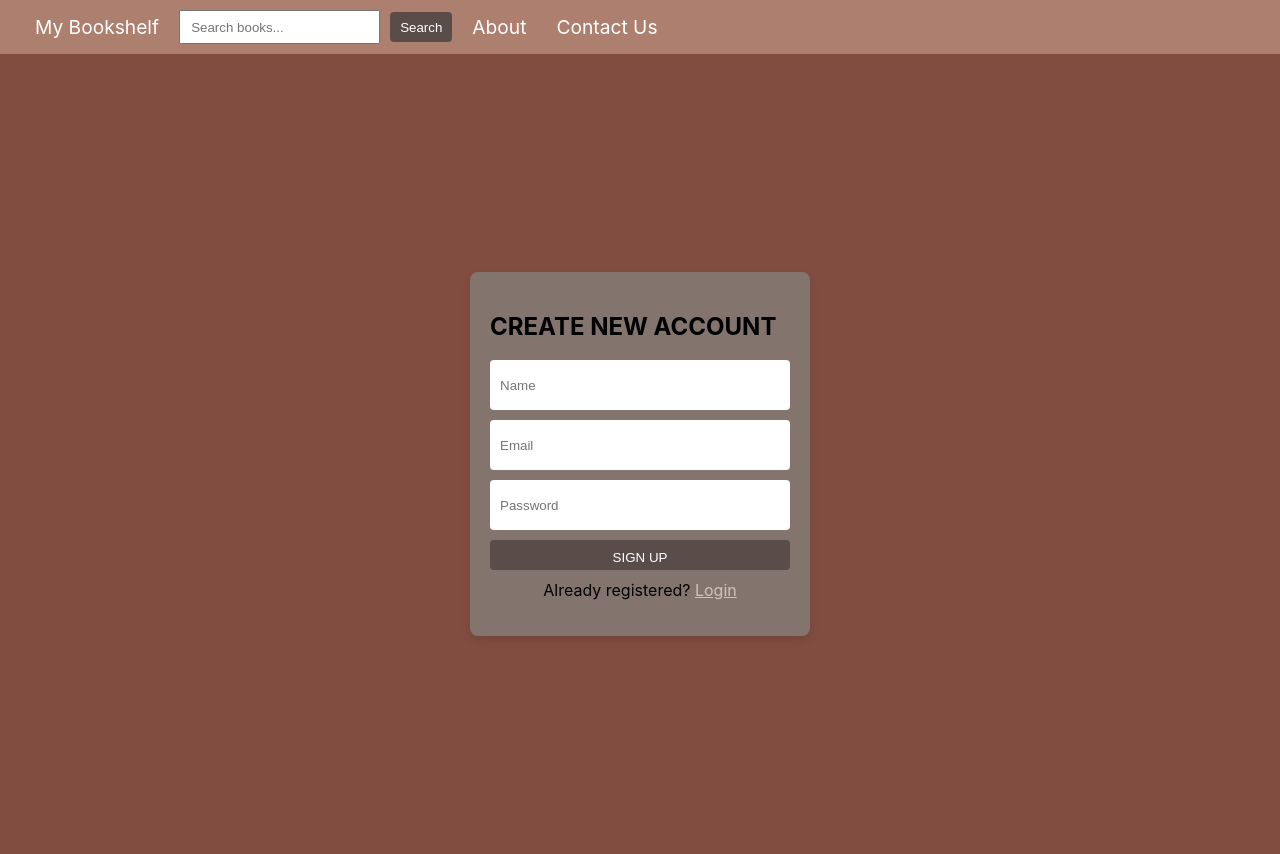
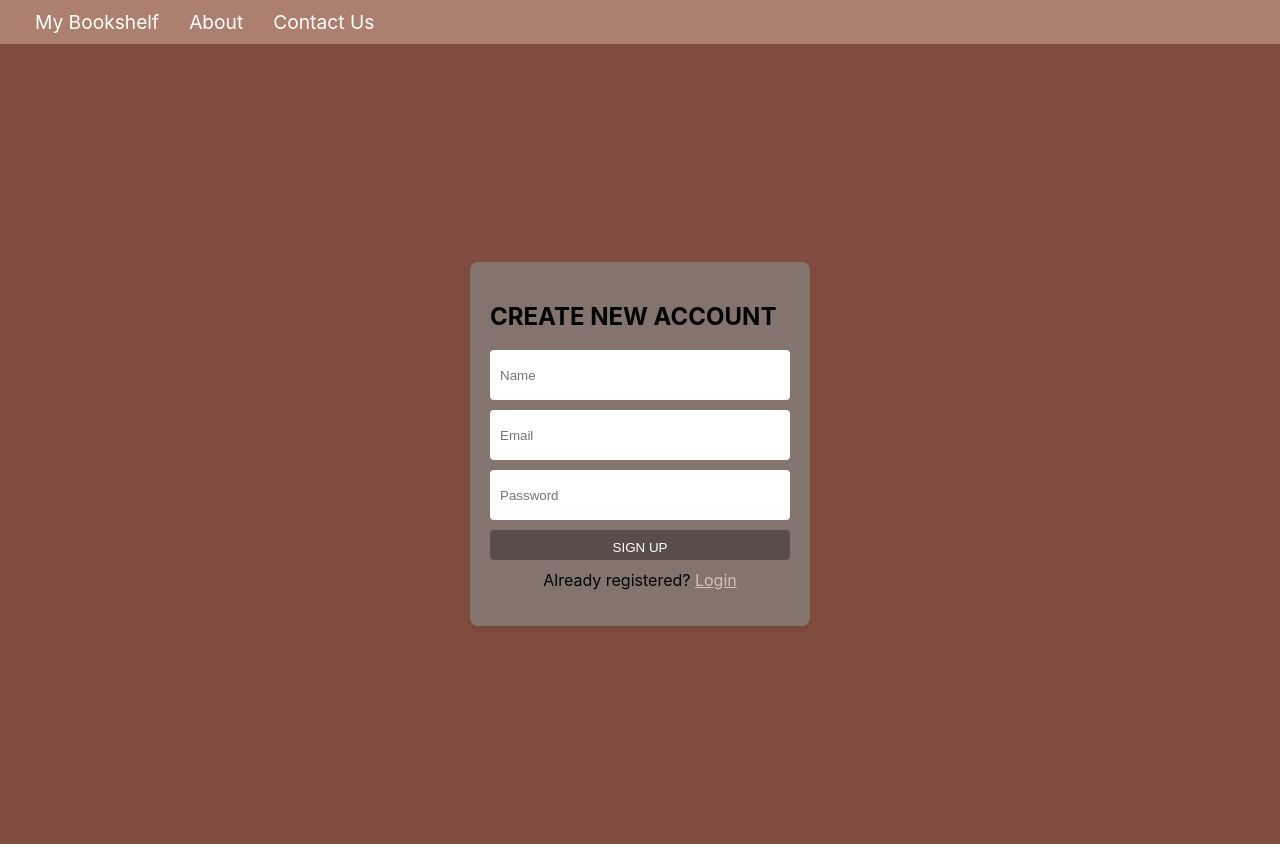
Before and after one commit to krishnaraketla/mybookshelf, a React (Create React App) app in the folder frontend/: page /login in a window 1280 px wide. Built offline with nearby package versions, Linux system fonts and the light colour scheme.

Commit message:
Nav bar updates

```diff
--- a/frontend/src/components/NavBar.js
+++ b/frontend/src/components/NavBar.js
@@ -1,18 +1,20 @@
 import React from 'react';
-import { Link } from 'react-router-dom';
+import { Link, useLocation } from 'react-router-dom';
 import SearchBar from './SearchBar';
-// import './NavBar.css';  // Ensure this is uncommented if you have styles in NavBar.css
+// import './NavBar.css';
 
 const NavBar = () => {
+    const location = useLocation();  // This hook gives us access to the location object
     const handleSearch = (searchTerm) => {
-        console.log("Search for:", searchTerm);  // This will log the search term from SearchBar
+        console.log("Search for:", searchTerm);
     };
 
     return (
         <nav className="navbar">
             <div className="nav-links">
                 <Link to="/">My Bookshelf</Link>
-                <SearchBar onSearch={handleSearch} />
+                {/* Only render SearchBar if the current route is not /login */}
+                {location.pathname !== '/login' && <SearchBar onSearch={handleSearch} />}
                 <Link to="/about">About</Link>
                 <Link to="/contact">Contact Us</Link>
             </div>
```
